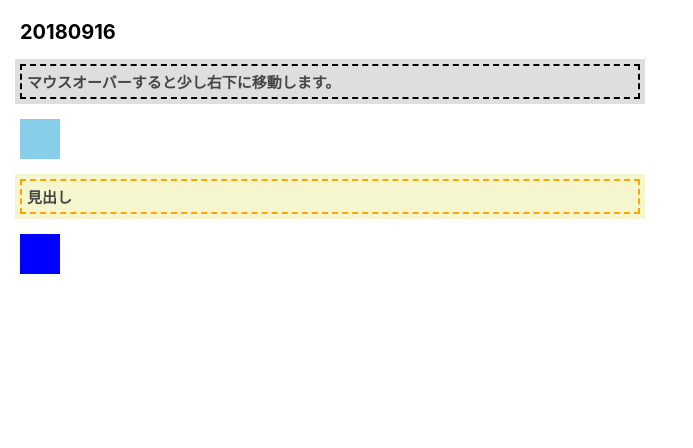
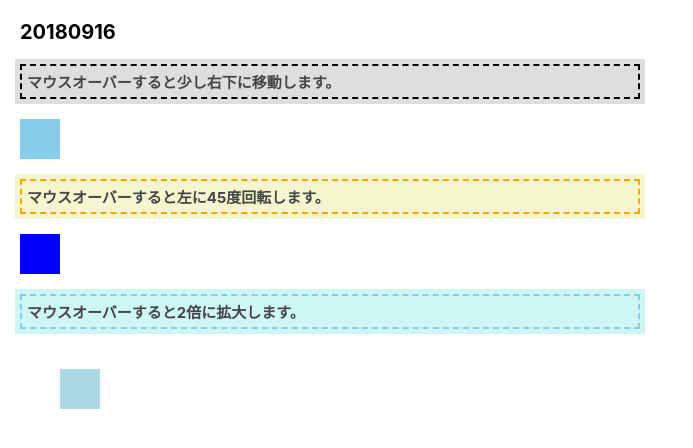
Before and after one commit to YukaKadokura/freespace, a Nuxt app: page /day/2018/09/16 in a window 1280 px wide. Shown: the top 448 px of the page, without its empty margins (0-693 px from the left). Built offline with nearby package versions, Linux system fonts and the light colour scheme.

Commit message:
transform:scale()の検証。

```diff
--- a/pages/day/2018/09/16.vue
+++ b/pages/day/2018/09/16.vue
@@ -7,7 +7,12 @@
             </div>
         </div>
         <div class="content2">
-            <h2>見出し</h2>
+            <h2>マウスオーバーすると左に45度回転します。</h2>
+            <div class="box">
+            </div>
+        </div>
+        <div class="content3">
+            <h2>マウスオーバーすると2倍に拡大します。</h2>
             <div class="box">
             </div>
         </div>
@@ -51,7 +56,7 @@ export default{
     cursor: pointer;
 }
 .content1 .box:hover{
-    /* 変形後のスタイル */
+    /* x,y軸分移動 */
     transform: translate(10px, 20px);
 }
 .content2{
@@ -74,6 +79,30 @@ export default{
     cursor: pointer;
 }
 .content2 .box:hover{
+    /* 45度回転 */
     transform: rotate(45deg);
 }
+.content3{
+    margin-top:20px;
+}
+.content3 h2{
+    font-size:15px;
+    width:50%;
+    padding:5px;
+    color:#454545;
+    background:#cef6f5;
+    box-shadow:0 0 0 5px #cef6f5;
+    border:dashed 2px skyblue;
+    margin-bottom:20px;
+}
+.content3 .box{
+    width:40px;
+    height:40px;
+    background:lightblue;
+    cursor: pointer;
+    margin:40px;
+}
+.content3 .box:hover{
+    transform: scale(2);
+}
 </style>
```
